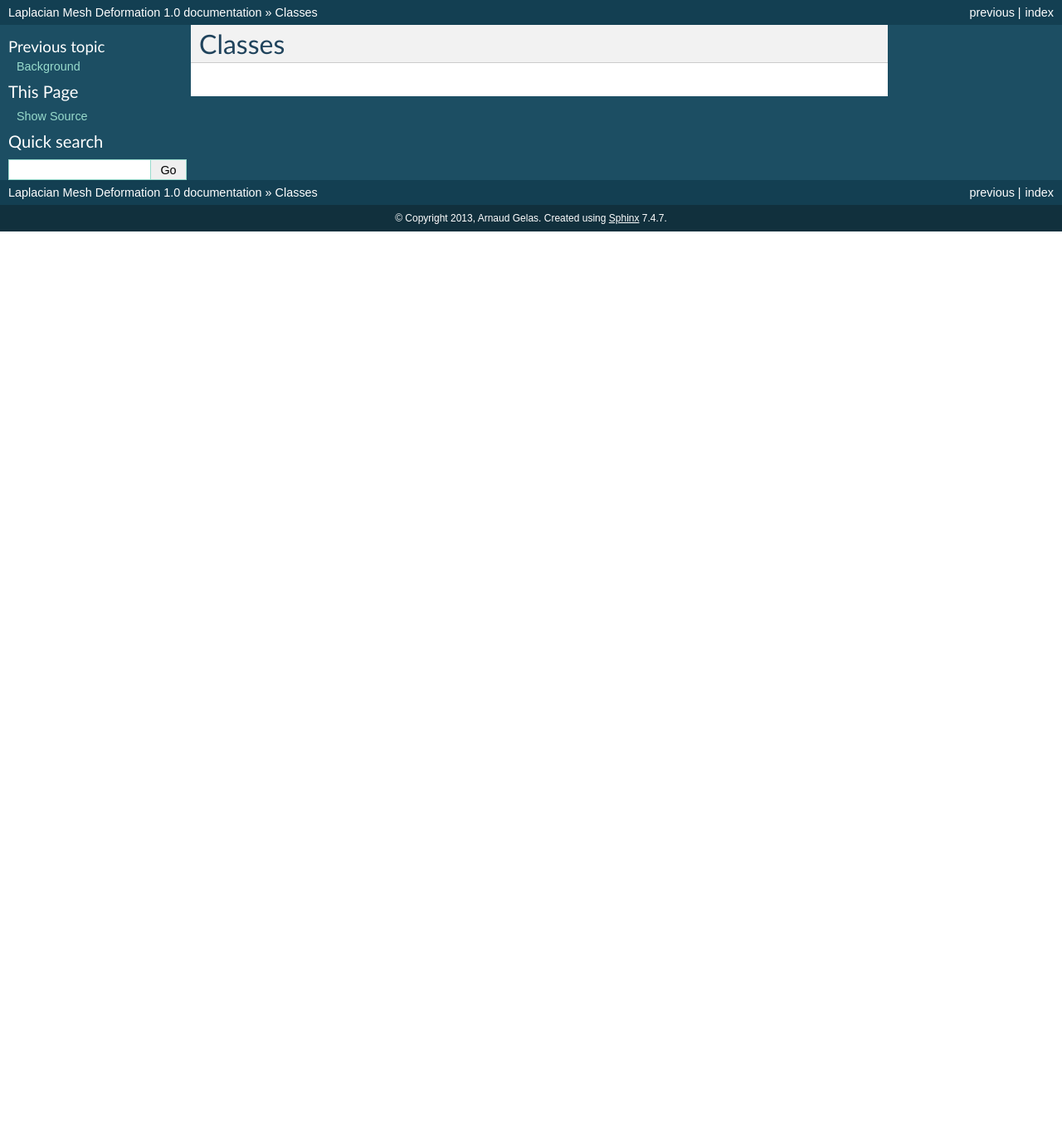
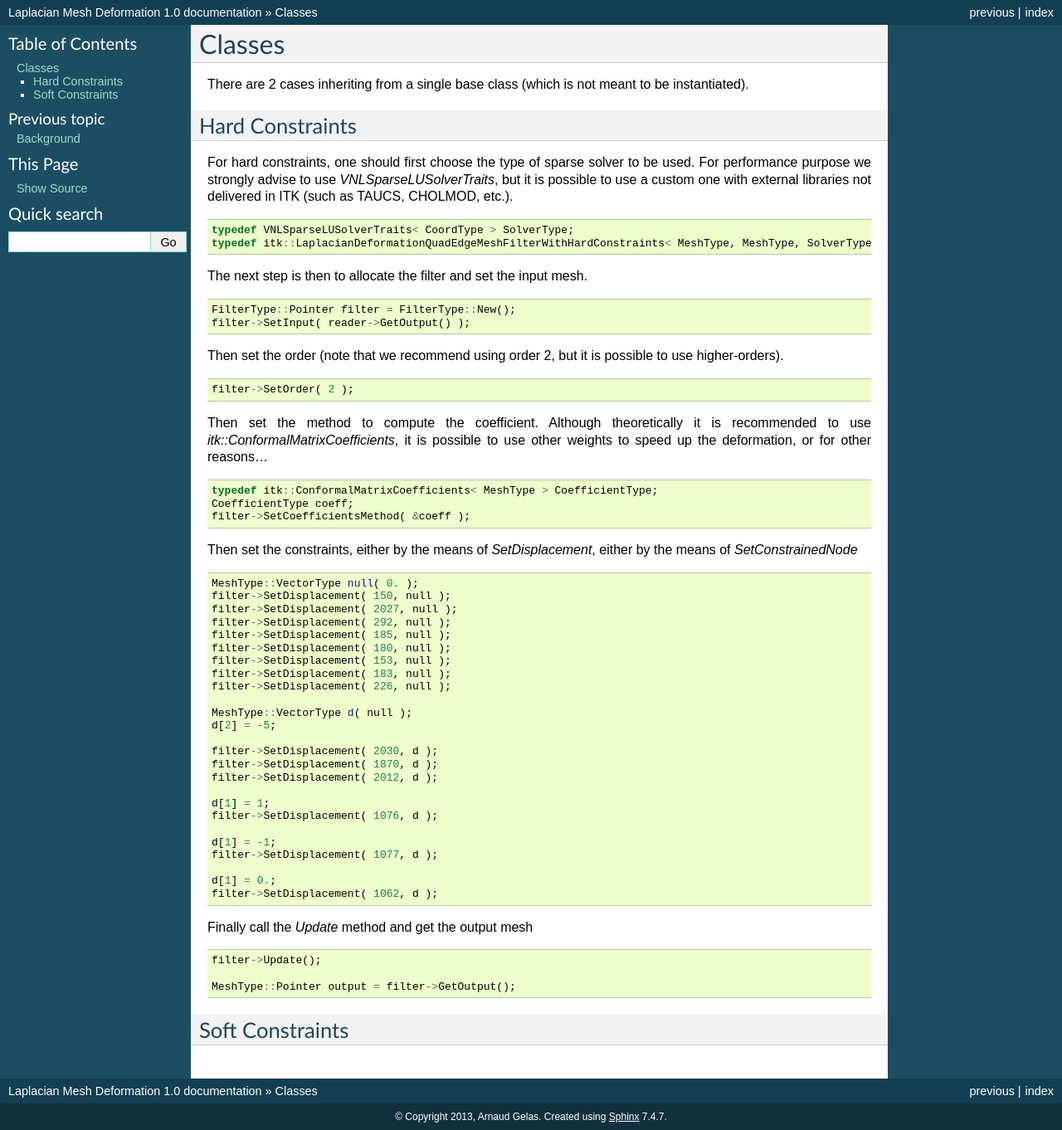
Before and after one commit to arnaudgelas/LaplacianDeformation, a Sphinx documentation site: the page built from doc/source/Implementation.rst, in a window 1280 px wide. Shown: the whole page at 83% size. Built offline with Sphinx 7.4.7, drawn with Linux system fonts in a browser that asks for light colours; formulas are drawn with MathJax 3; pages that are not in the unit, such as notebooks, are missing from menus; before the commit the page ends 900 px from its top, so only the background shows below that.

Commit message:
hard constraints

```diff
--- a/doc/source/Implementation.rst
+++ b/doc/source/Implementation.rst
@@ -1,2 +1,84 @@
 Classes
 =======
+
+There are 2 cases inheriting from a single base class (which is not meant to be
+instantiated).
+
+Hard Constraints
+----------------
+
+For hard constraints, one should first choose the type of sparse solver to be
+used. For performance purpose we strongly advise to use
+*VNLSparseLUSolverTraits*, but it is possible to use a custom one with external
+libraries not delivered in ITK (such as TAUCS, CHOLMOD, etc.).
+
+.. code-block:: c++
+
+  typedef VNLSparseLUSolverTraits< CoordType > SolverType;
+  typedef itk::LaplacianDeformationQuadEdgeMeshFilterWithHardConstraints< MeshType, MeshType, SolverType > FilterType;
+
+
+The next step is then to allocate the filter and set the input mesh.
+
+.. code-block:: c++
+
+  FilterType::Pointer filter = FilterType::New();
+  filter->SetInput( reader->GetOutput() );
+
+Then set the order (note that we recommend using order 2, but it is possible to use higher-orders).
+
+.. code-block:: c++
+
+  filter->SetOrder( 2 );
+
+Then set the method to compute the coefficient. Although theoretically it is
+recommended to use *itk::ConformalMatrixCoefficients*, it is possible to use
+other weights to speed up the deformation, or for other reasons...
+
+.. code-block:: c++
+
+  typedef itk::ConformalMatrixCoefficients< MeshType > CoefficientType;
+  CoefficientType coeff;
+  filter->SetCoefficientsMethod( &coeff );
+
+Then set the constraints, either by the means of *SetDisplacement*, either by the means of *SetConstrainedNode*
+
+.. code-block:: c++
+
+  MeshType::VectorType null( 0. );
+  filter->SetDisplacement( 150, null );
+  filter->SetDisplacement( 2027, null );
+  filter->SetDisplacement( 292, null );
+  filter->SetDisplacement( 185, null );
+  filter->SetDisplacement( 180, null );
+  filter->SetDisplacement( 153, null );
+  filter->SetDisplacement( 183, null );
+  filter->SetDisplacement( 226, null );
+
+  MeshType::VectorType d( null );
+  d[2] = -5;
+
+  filter->SetDisplacement( 2030, d );
+  filter->SetDisplacement( 1870, d );
+  filter->SetDisplacement( 2012, d );
+
+  d[1] = 1;
+  filter->SetDisplacement( 1076, d );
+
+  d[1] = -1;
+  filter->SetDisplacement( 1077, d );
+
+  d[1] = 0.;
+  filter->SetDisplacement( 1062, d );
+
+Finally call the *Update* method and get the output mesh
+
+.. code-block:: c++
+
+  filter->Update();
+
+  MeshType::Pointer output = filter->GetOutput();
+
+
+Soft Constraints
+----------------
```
